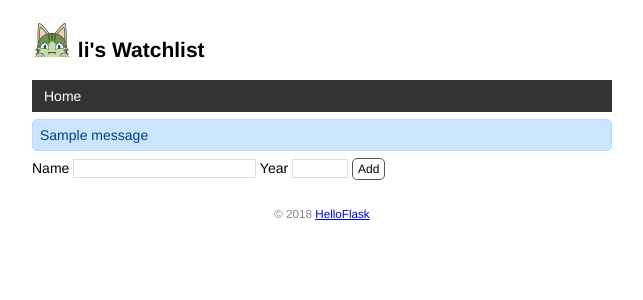
After one commit to li3807/flask-sample, a Flask app: page /create in a window 1280 px wide. The commit adds this page. Shown: the top 300 px of the page, without its empty margins (318-961 px from the left). Run offline with Flask 3, Linux system fonts and the light colour scheme; one stand-in notice (Sample message) is shown.

Commit message:
20240306

```diff
--- a/chapter1/app.py
+++ b/chapter1/app.py
@@ -1,6 +1,9 @@
-from flask import Flask, render_template
+import os
+
+from flask import Flask, render_template, request, flash, redirect, url_for
 
 app = Flask(__name__)
+app.config['SECRET_KEY'] = os.urandom(24)
 
 name = 'Grey Li'
 movies = [
@@ -17,9 +20,49 @@ movies = [
 ]
 
 
+class UserModel:
+    name = "li"
+
+
+@app.route('/index')
 @app.route('/')
-def hello():
+def index():
     return render_template('index.html', name=name, movies=movies)
+
+
+@app.route('/create', methods=['GET', 'POST'])
+def create():
+    # 表示GET 请求
+    if request.method == 'GET':
+        return render_template("create.html")
+    # 表示 POST 请求
+    else:
+        # 获取表单数据
+        title = request.form.get('title')  # 传入表单对应输入字段的 name 值
+        year = request.form.get('year')
+        # 验证数据
+        if not title or not year or len(year) > 4 or len(title) > 60:
+            flash('Invalid input1.')  # 显示错误提示
+            flash('Invalid input2.')  # 显示错误提示
+            return redirect(url_for('create'))
+
+        # TODO:保存表单数据到数据库
+        # 显示成功创建的提示
+        flash('Item created.')
+        return redirect(url_for('create'))  # 重定向回主页
+
+
+@app.context_processor
+def inject_user():
+    user = UserModel()
+    return dict(user=user)
+
+
+# 传入要处理的错误代码
+@app.errorhandler(404)
+def page_not_found(e):
+    """接收异常对象做为参数"""
+    return render_template('errors/404.html'), 404  # 返回模板和状态码
 
 
 if __name__ == "__main__":
--- /dev/null
+++ b/chapter1/static/style.css
@@ -0,0 +1,114 @@
+/* 页面整体 */
+body {
+    margin: auto;
+    max-width: 580px;
+    font-size: 14px;
+    font-family: Helvetica, Arial, sans-serif;
+}
+
+/* 页脚 */
+footer {
+    color: #888;
+    margin-top: 15px;
+    text-align: center;
+    padding: 10px;
+}
+
+/* 头像 */
+.avatar {
+    width: 40px;
+}
+
+/* 电影列表 */
+.movie-list {
+    list-style-type: none;
+    padding: 0;
+    margin-bottom: 10px;
+    box-shadow: 0 2px 5px 0 rgba(0, 0, 0, 0.16), 0 2px 10px 0 rgba(0, 0, 0, 0.12);
+}
+
+.movie-list li {
+    padding: 12px 24px;
+    border-bottom: 1px solid #ddd;
+}
+
+.movie-list li:last-child {
+    border-bottom:none;
+}
+
+.movie-list li:hover {
+    background-color: #f8f9fa;
+}
+
+/* 龙猫图片 */
+.totoro {
+    display: block;
+    margin: 0 auto;
+    height: 100px;
+}
+
+nav ul {
+    list-style-type: none;
+    margin: 0;
+    padding: 0;
+    overflow: hidden;
+    background-color: #333;
+}
+
+nav li {
+    float: left;
+}
+
+nav li a {
+    display: block;
+    color: white;
+    text-align: center;
+    padding: 8px 12px;
+    text-decoration: none;
+}
+
+nav li a:hover {
+    background-color: #111;
+}
+
+/* 覆盖某些浏览器对 input 元素定义的字体 */
+input[type=submit] {
+    font-family: inherit;
+}
+
+input[type=text] {
+    border: 1px solid #ddd;
+}
+
+input[name=year] {
+    width: 50px;
+}
+
+.btn {
+    font-size: 12px;
+    padding: 3px 5px;
+    text-decoration: none;
+    cursor: pointer;
+    background-color: white;
+    color: black;
+    border: 1px solid #555555;
+    border-radius: 5px;
+}
+
+.btn:hover {
+    text-decoration: none;
+    background-color: black;
+    color: white;
+    border: 1px solid black;
+}
+
+.alert {
+    position: relative;
+    padding: 7px;
+    margin: 7px 0;
+    border: 1px solid transparent;
+    color: #004085;
+    background-color: #cce5ff;
+    border-color: #b8daff;
+    border-radius: 5px;
+}
--- /dev/null
+++ b/chapter1/templates/base/base.html
@@ -0,0 +1,28 @@
+<!DOCTYPE html>
+<html lang="en">
+<head>
+    {% block head %}
+    <meta charset="utf-8">
+    <meta name="viewport" content="width=device-width, initial-scale=1.0">
+    <title>{{ user.name }}'s Watchlist</title>
+    <link rel="icon" href="{{ url_for('static', filename='favicon.ico') }}">
+    <link rel="stylesheet" href="{{ url_for('static', filename='style.css') }}" type="text/css">
+    {% endblock head%}
+</head>
+<body>
+<h2>
+    <img alt="Avatar" class="avatar" src="{{ url_for('static', filename='images/avatar.png') }}">
+    {{ user.name }}'s Watchlist
+</h2>
+<nav>
+    <ul>
+        <li><a href="{{ url_for('index') }}">Home</a></li>
+    </ul>
+</nav>
+{% block content %}
+{% endblock content%}
+<footer>
+    <small>&copy; 2018 <a href="http://helloflask.com/book/3">HelloFlask</a></small>
+</footer>
+</body>
+</html>
--- /dev/null
+++ b/chapter1/templates/create.html
@@ -0,0 +1,11 @@
+{% extends 'base/base.html' %}
+{% block content %}
+{% for message in get_flashed_messages() %}
+    <div class="alert">{{ message }}</div>
+{% endfor %}
+<form method="post" action="/create">
+    Name <input type="text" name="title" autocomplete="off" required>
+    Year <input type="text" name="year" autocomplete="off" required>
+    <input class="btn" type="submit" name="submit" value="Add">
+</form>
+{% endblock%}
```
Also changed, not shown: chapter1/static/sytle.css (deleted, +0 -48 lines), chapter1/templates/errors/404.html (added, +12 -0 lines), chapter1/templates/index.html (+15 -25 lines), README.md.
